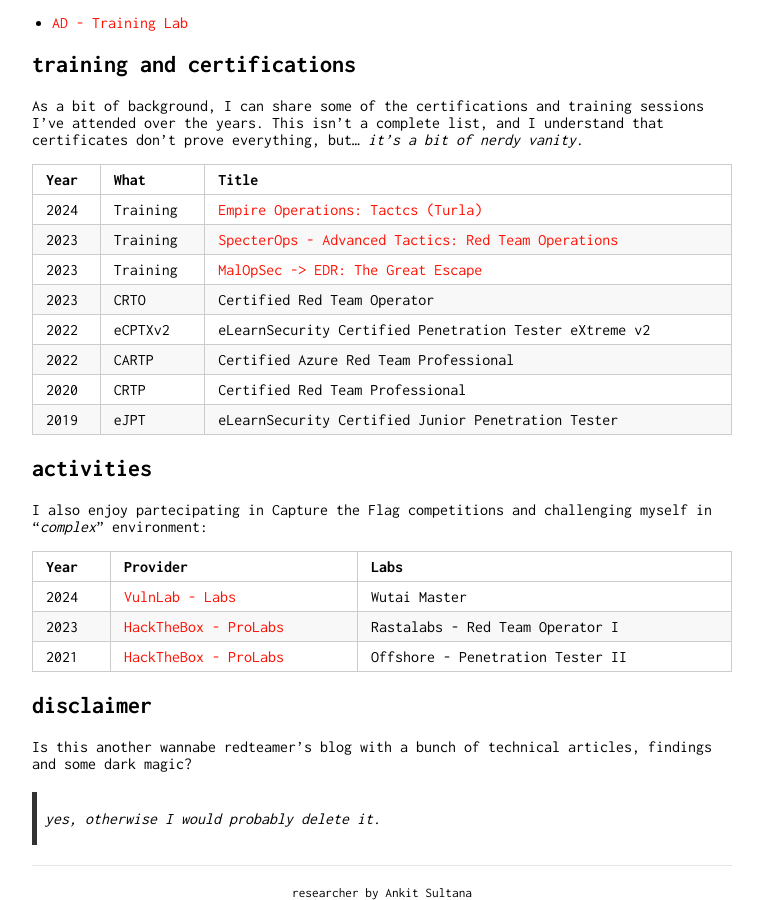
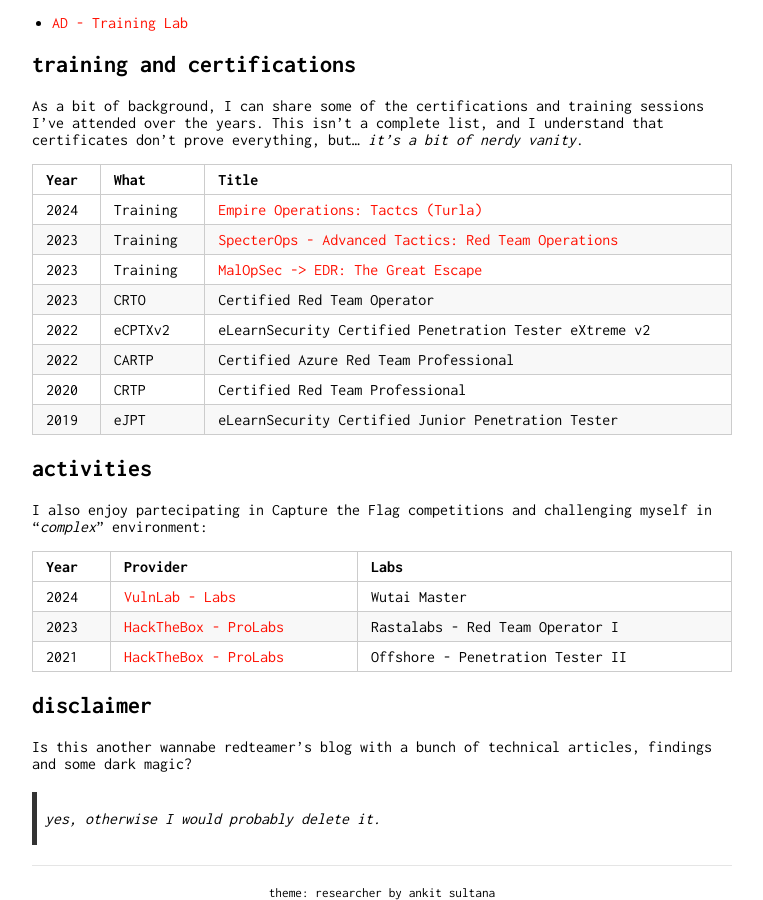
Before and after one commit to brmkit/brmkit.github.io, a Jekyll site: the page built from index.md, in a window 1280 px wide and 900 px high, scrolled down 648 px. Shown: the whole window, without its empty margins (258-1021 px from the left). Built offline with Jekyll 4.4.1, drawn with Linux system fonts in a browser that asks for light colours; our own code applies the rules of GitHub Pages for plain Markdown files.

Commit message:
update _config.yml

```diff
--- a/_config.yml
+++ b/_config.yml
@@ -11,7 +11,7 @@ tracking_id: #
 
 footer: yes
 footer_url: "https://github.com/ankitsultana/researcher"
-footer_text: "researcher by Ankit Sultana"
+footer_text: "theme: researcher by ankit sultana"
 
 sass:
     style: compressed
```
